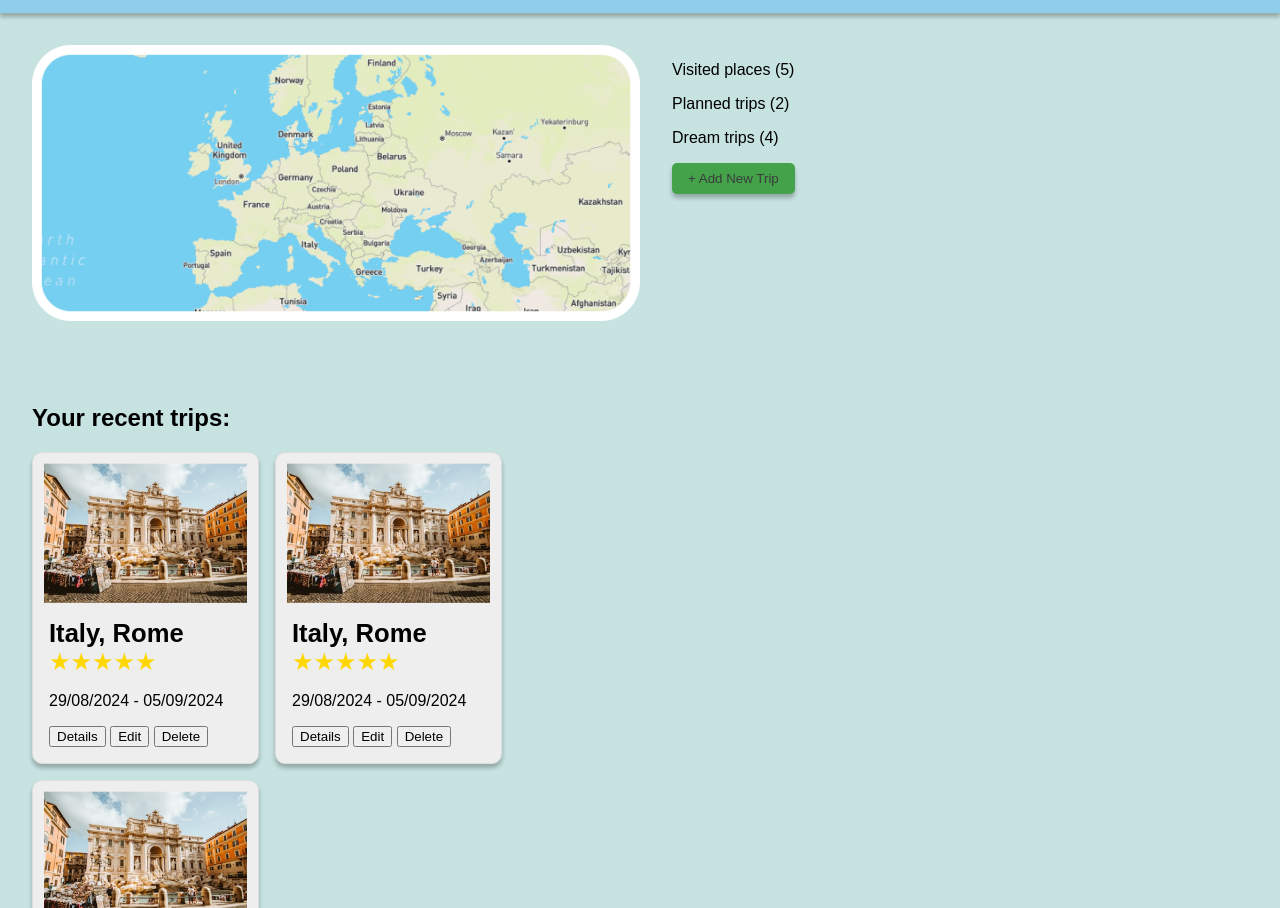
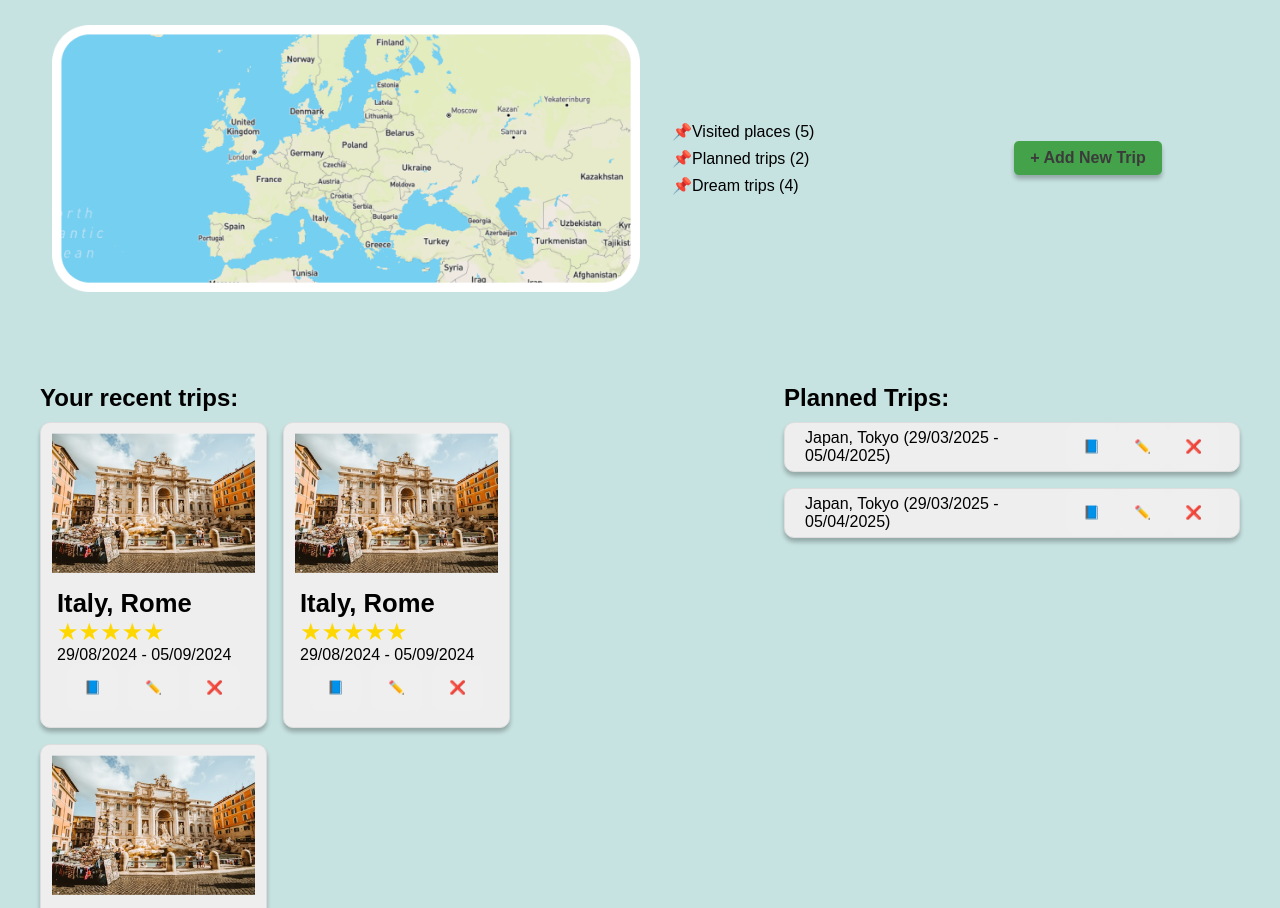
Before and after one commit to ajasielec/MyTravelLog, a plain HTML site: page index.html in a window 1280 px wide. Shown: the part 99-1007 px from the top of the page. Drawn offline with Linux system fonts and the light colour scheme.

Commit message:
Add planned trips section and fix displaying

```diff
--- a/index.html
+++ b/index.html
@@ -28,11 +28,11 @@
             <section class="map">
                 <img src="assets/map-placeholder.png" alt="Map">
                 <div class="legend">
-                    <p><span class="visited"></span> Visited places (5)</p>
-                    <p><span class="planned"></span> Planned trips (2)</p>
-                    <p><span class="dream"></span> Dream trips (4)</p>
-                    <button>+ Add New Trip</button>
+                    <p><span class="visited"></span> 📌Visited places (5)</p>
+                    <p><span class="planned"></span> 📌Planned trips (2)</p>
+                    <p><span class="dream"></span> 📌Dream trips (4)</p>
                 </div>
+                <button class="add-button">+ Add New Trip</button>
             </section>
 
             <section class="recent-trips">
@@ -45,9 +45,9 @@
                             <p class="stars">★★★★★</p>
                             <p>29/08/2024 - 05/09/2024</p>
                             <div class="actions">
-                                <button>Details</button>
-                                <button>Edit</button>
-                                <button>Delete</button>
+                                <button title="Details">📘</button>
+                                <button title="Edit">✏️</button>
+                                <button title="Delete">❌</button>
                             </div>
                         </div>
                     </div>
@@ -59,9 +59,9 @@
                             <p class="stars">★★★★★</p>
                             <p>29/08/2024 - 05/09/2024</p>
                             <div class="actions">
-                                <button>Details</button>
-                                <button>Edit</button>
-                                <button>Delete</button>
+                                <button title="Details">📘</button>
+                                <button title="Edit">✏️</button>
+                                <button title="Delete">❌</button>
                             </div>
                         </div>
                     </div>
@@ -73,9 +73,9 @@
                             <p class="stars">★★★★★</p>
                             <p>29/08/2024 - 05/09/2024</p>
                             <div class="actions">
-                                <button>Details</button>
-                                <button>Edit</button>
-                                <button>Delete</button>
+                                <button title="Details">📘</button>
+                                <button title="Edit">✏️</button>
+                                <button title="Delete">❌</button>
                             </div>
                         </div>
                     </div>
@@ -88,16 +88,20 @@
                 <ul>
                     <li>
                         Japan, Tokyo (29/03/2025 - 05/04/2025)
-                        <button>Details</button>
-                        <button>Edit</button>
-                        <button>Delete</button>
+                        <div class="actions">
+                            <button title="Details">📘</button>
+                            <button title="Edit">✏️</button>
+                            <button title="Delete">❌</button>
+                        </div>
                     </li>
 
                     <li>
                         Japan, Tokyo (29/03/2025 - 05/04/2025)
-                        <button>Details</button>
-                        <button>Edit</button>
-                        <button>Delete</button>
+                        <div class="actions">
+                            <button title="Details">📘</button>
+                            <button title="Edit">✏️</button>
+                            <button title="Delete">❌</button>
+                        </div>
                     </li>
                 </ul>
             </section>
--- a/styles.css
+++ b/styles.css
@@ -1,10 +1,16 @@
-body {
-    font-family:  Arial, sans-serif;
+/* Resetowanie marginesów i paddingów */
+body, h1, h2, ul, li, p, img, button {
     margin: 0;
     padding: 0;
+    box-sizing: border-box;
+}
+
+body {
+    font-family: Arial, sans-serif;
     background-color: #C6E2E1;
 }
 
+/* Nagłówek */
 header {
     display: flex;
     justify-content: space-between;
@@ -14,21 +20,26 @@ header {
     color: black;
     box-shadow: 0px 4px 4px 0px rgba(0, 0, 0, 0.25);
 }
+
 header .logo {
     display: flex;
     align-items: center;
     flex-grow: 1;
 }
+
 header .logo img {
     height: 40px;
     margin-right: 10px;
 }
+
 header nav ul {
     display: flex;
     list-style: none;
-    gap: 10vw;
-    justify-content: flex-start;
+    justify-content: space-evenly;
+    flex-wrap: wrap;
+    gap: 2rem;
 }
+
 header nav ul li a {
     text-decoration: none;
     color: white;
@@ -36,46 +47,74 @@ header nav ul li a {
     font-size: 1.2rem;
 }
 
-/* Map Section */
+/* Main - układ Flexbox */
+main {
+    display: flex;
+    justify-content: space-between; /* Rozkład sekcji */
+    align-items: flex-start; /* Wyrównanie sekcji do góry */
+    gap: 20px; /* Odstęp między sekcjami */
+    padding: 20px; /* Dodatkowy odstęp od krawędzi */
+    flex-wrap: wrap; /* Obsługa małych ekranów */
+}
+h2 {
+    margin-bottom: 10px;
+}
+
+/* Sekcja Mapy */
 .map {
     display: flex;
+    justify-content: flex-start;
+    align-items: center;
     padding: 2rem;
+    margin-bottom: 20px;
+    position: relative;
 }
+
 .map img {
     width: 50%;
+    height: auto;
     border-radius: 10px;
 }
+
 .legend {
     margin-left: 2rem;
 }
-.legent p {
+
+.legend p {
     margin: 0.5rem 0;
 }
-.legend button {
+
+.add-button {
     background-color: #44A34A;
+    margin-left: 17%;
     color: #3B3B3B;
     border: none;
     padding: 0.5rem 1rem;
+    font-size: 16px;
+    font-weight: bold;
     border-radius: 5px;
     cursor: pointer;
     box-shadow: 0px 4px 4px 0px rgba(0, 0, 0, 0.25);
 }
-.legend button:hover {
+
+.add-button:hover {
     background-color: #5aa35f;
 }
 
+/* Sekcja Recent Trips */
+.recent-trips {
+    flex: 1;
+    max-width: 50%;
+    padding: 20px;
+    border-radius: 10px;
+}
 
-/* Recent Trips Section */
-.recent-trips {
-    padding: 2rem;
-    width: 50%;
-    margin: 0;
-}
 .recent-trips .trips-container {
     display: flex;
     gap: 1rem;
     flex-wrap: wrap;
 }
+
 .trip-card {
     background-color: #eeeeee;
     border: 1px solid #ddd;
@@ -84,6 +123,7 @@ header nav ul li a {
     width: 225px;
     box-shadow: 0px 4px 4px 0px rgba(0, 0, 0, 0.25);
 }
+
 .trip-card img {
     display: block;
     margin: 0 auto;
@@ -92,36 +132,68 @@ header nav ul li a {
     height: 140px;
     object-fit: cover;
 }
+
 .trip-card .details {
     padding: 1rem;
 }
+
 .trip-card .details h3 {
     margin: 0;
     font-size: 1.6rem;
 }
+
 .stars {
     color: gold;
     font-size: 1.5rem;
     margin: 0;
 }
 
+/* Sekcja Planned Trips */
+.planned-trips {
+    flex: 0.40;
+    max-width: 40%;
+    padding: 20px;
+}
 
-/* Planned Trips Section */
 .planned-trips ul {
     list-style: none;
     padding: 0;
-  }
-  .planned-trips ul li {
+    margin: 0;
+}
+
+.planned-trips li {
+    padding: 20px;
     display: flex;
-    justify-content: space-between;
     align-items: center;
     margin-bottom: 1rem;
-  }
+    background-color: #eeeeee;
+    border: 1px solid #ddd;
+    border-radius: 10px;
+    height: 50px;
+    box-shadow: 0px 4px 4px rgba(0, 0, 0, 0.25);
+}
 
-  /* Footer */
-  footer {
+.actions {
+    display: flex;
+    align-items: center;
+    justify-content: space-evenly;
+}
+
+.actions button {
+    border: none;
+    width: 51px;
+    height: 47px;
+    border-radius: 10px;
+}
+
+.actions button:hover {
+    background-color: #D9D9D987;
+}
+
+/* Stopka */
+footer {
     text-align: center;
     padding: 1rem;
     background-color: #47b4e7;
     color: white;
-  }
+}
```
